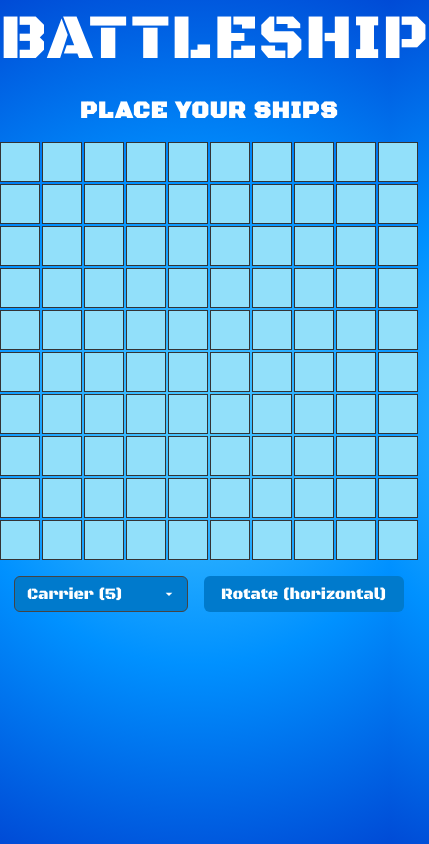
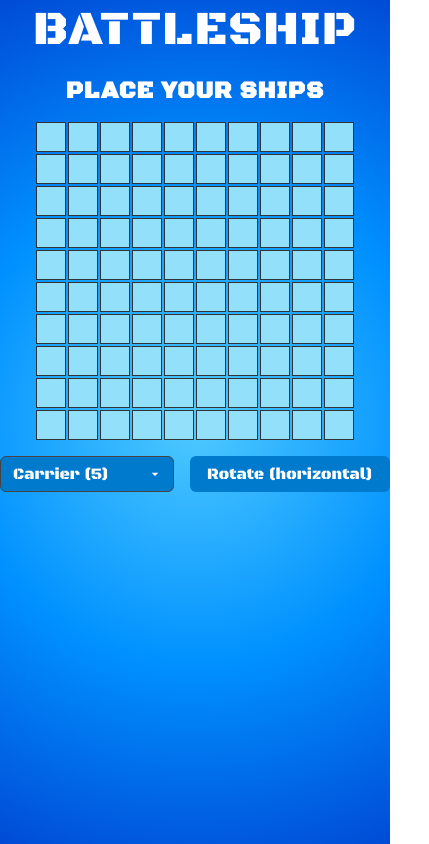
Before and after one commit to williamandrews2/Battleship, a website built with webpack: page src/template.html in a window 390 px wide. Shown: the whole page, 429 px wide, since content can reach past the window. Built offline with nearby package versions, Linux system fonts and the light colour scheme.

Commit message:
Optimized for mobile phones.

```diff
--- a/src/gameboard.css
+++ b/src/gameboard.css
@@ -59,3 +59,20 @@
   justify-content: space-around;
   gap: 1rem;
 }
+
+@media screen and (max-width: 768px) {
+  #gameboard-wrapper {
+    flex-direction: column;
+    justify-content: center;
+  }
+
+  .gameboard {
+    grid-template-columns: repeat(10, 30px);
+    grid-template-rows: repeat(10, 30px);
+  }
+
+  .cell {
+    height: 30px;
+    width: 30px;
+  }
+}
--- a/src/styles.css
+++ b/src/styles.css
@@ -103,3 +103,9 @@ button {
   outline: none;
   box-shadow: 0 0 4px rgba(0, 122, 204, 0.6);
 }
+
+@media screen and (max-width: 768px) {
+  .main-container h1 {
+    font-size: 3rem;
+  }
+}
```
